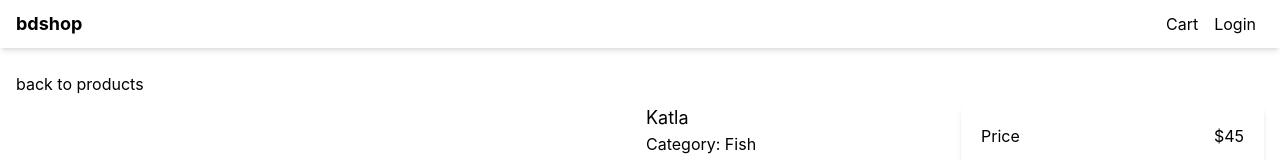
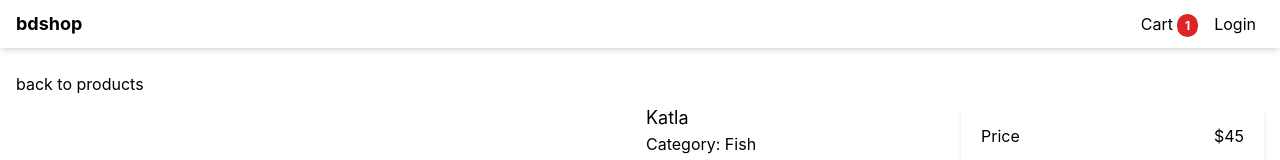
Before and after one commit to prabircodes/bangladeshi-shop-prague, a Next.js app: page /product/katla in a window 1280 px wide. Both pictures are taken after a click on the button "Add to cart". Shown: the top 160 px of the page. Built offline with nearby package versions, Linux system fonts and the light colour scheme.

Commit message:
cart items added successfyly

```diff
--- a/components/Layout.js
+++ b/components/Layout.js
@@ -1,32 +1,43 @@
 import Head from 'next/head'
 import Link from 'next/link'
+import { useContext } from 'react'
+import { Store } from '../utils/Store'
 
 export default function Layout({ title, children }) {
+  const { state } = useContext(Store)
+  const { cart } = state
   return (
     <>
       <Head>
         <title> {title ? title : 'Bangladeshi shop prague'}</title>
-        <meta name="description" content="Generated by create next app" />
-        <link rel="icon" href="/favicon.ico" />
+        <meta name='description' content='Generated by create next app' />
+        <link rel='icon' href='/favicon.ico' />
       </Head>
-      <div className="flex min-h-screen flex-col justify-between">
+      <div className='flex min-h-screen flex-col justify-between'>
         <header>
-          <nav className="flex h-12 items-center px-4 justify-between shadow-md">
-            <Link href="/">
-              <a className="text-lg font-bold">bdshop</a>
+          <nav className='flex h-12 items-center px-4 justify-between shadow-md'>
+            <Link href='/'>
+              <a className='text-lg font-bold'>bdshop</a>
             </Link>
             <div>
-              <Link href="/cart">
-                <a className="p-2">Cart</a>
+              <Link href='/cart'>
+                <a className='p-2'>
+                  Cart
+                  {cart.cartItems.length > 0 && (
+                    <span className='ml-1 rounded-full bg-red-600 px-2 py-1 text-xs font-bold text-white'>
+                      {cart.cartItems.reduce((a, c) => a + c.quanity, 0)}
+                    </span>
+                  )}
+                </a>
               </Link>
-              <Link href="/login">
-                <a className="p-2">Login</a>
+              <Link href='/login'>
+                <a className='p-2'>Login</a>
               </Link>
             </div>
           </nav>
         </header>
-        <main className="container m-auto mt-4 px-4">{children}</main>
-        <footer className="flex h-10 justify-center items-center shadow-inner">
+        <main className='container m-auto mt-4 px-4'>{children}</main>
+        <footer className='flex h-10 justify-center items-center shadow-inner'>
           <p>Copyright © 2022 Bangladeshi Shop Prague</p>
         </footer>
       </div>
--- a/pages/_app.js
+++ b/pages/_app.js
@@ -1,7 +1,10 @@
 import '../styles/globals.css'
+import { StoreProvider } from '../utils/Store'
 
 function MyApp({ Component, pageProps }) {
-  return <Component {...pageProps} />
+  return <StoreProvider>
+    <Component {...pageProps} />
+  </StoreProvider>
 }
 
 export default MyApp
--- a/pages/product/[slug].js
+++ b/pages/product/[slug].js
@@ -4,13 +4,27 @@
 import data from '../../utils/data'
 import Link from 'next/link'
 import Image from 'next/image'
+import { useContext } from 'react'
+import { Store } from '../../utils/Store'
 
 export default function ProductScreen() {
+  const { state, dispatch } = useContext(Store)
   const { query } = useRouter()
   const { slug } = query
   const product = data.products.find((x) => x.slug === slug)
   if (!product) {
     return <div>Product Not Found</div>
+  }
+
+  const addToCartHandler = () => {
+    const existItem = state.cart.cartItems.find((x) => x.slug === product.slug)
+    const quanity = existItem ? existItem.quanity + 1 : 1
+    if (product.countInStock < quanity) {
+      alert('Sorry, Product is out of stock')
+      return
+    }
+
+    dispatch({ type: 'CART_ADD_ITEM', payload: { ...product, quanity } })
   }
   return (
     <Layout title={product.name}>
@@ -50,7 +64,12 @@
               <div>Status</div>
               <div>{product.countInStock > 0 ? 'In stock' : 'Unavailable'}</div>
             </div>
-            <button className='primary-button w-full'>Add to cart</button>
+            <button
+              className='primary-button w-full'
+              onClick={addToCartHandler}
+            >
+              Add to cart
+            </button>
           </div>
         </div>
       </div>
--- /dev/null
+++ b/utils/Store.js
@@ -0,0 +1,35 @@
+import { createContext, useReducer } from 'react'
+
+export const Store = createContext()
+
+const initialState = {
+  cart: { cartItems: [] },
+}
+
+function reducer(state, action) {
+  switch (action.type) {
+    case 'CART_ADD_ITEM': {
+      const newItem = action.payload
+      const existItem = state.cart.cartItems.find(
+        (item) => item.slug === newItem.slug
+      )
+      const cartItems = existItem
+        ? state.cart.cartItems.map((item) =>
+            item.name === existItem.name ? newItem : item
+          )
+        : [...state.cart.cartItems, newItem]
+      return {
+        ...state,
+        cart: { ...state.cart, cartItems },
+      }
+    }
+    default:
+      return state
+  }
+}
+
+export function StoreProvider({ children }) {
+  const [state, dispatch] = useReducer(reducer, initialState)
+  const value = { state, dispatch }
+  return <Store.Provider value={value}>{children}</Store.Provider>
+}
```
